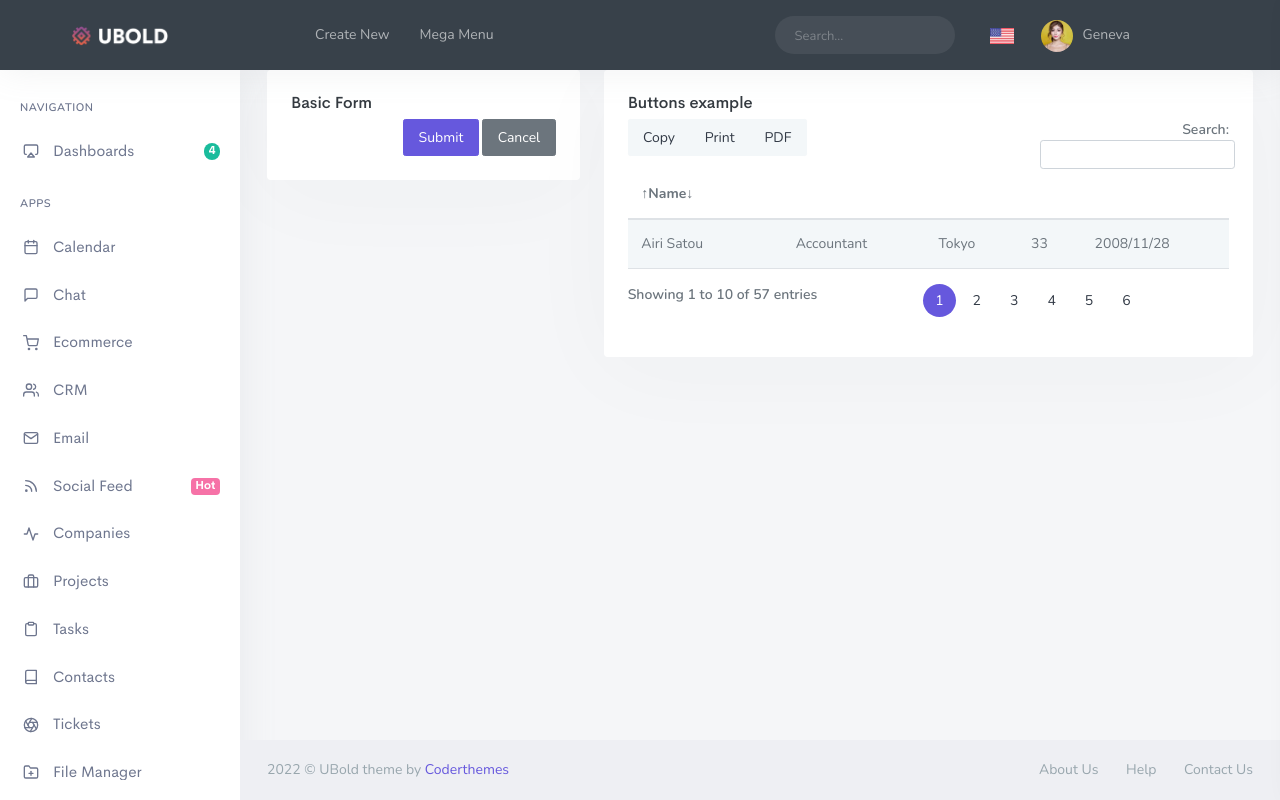
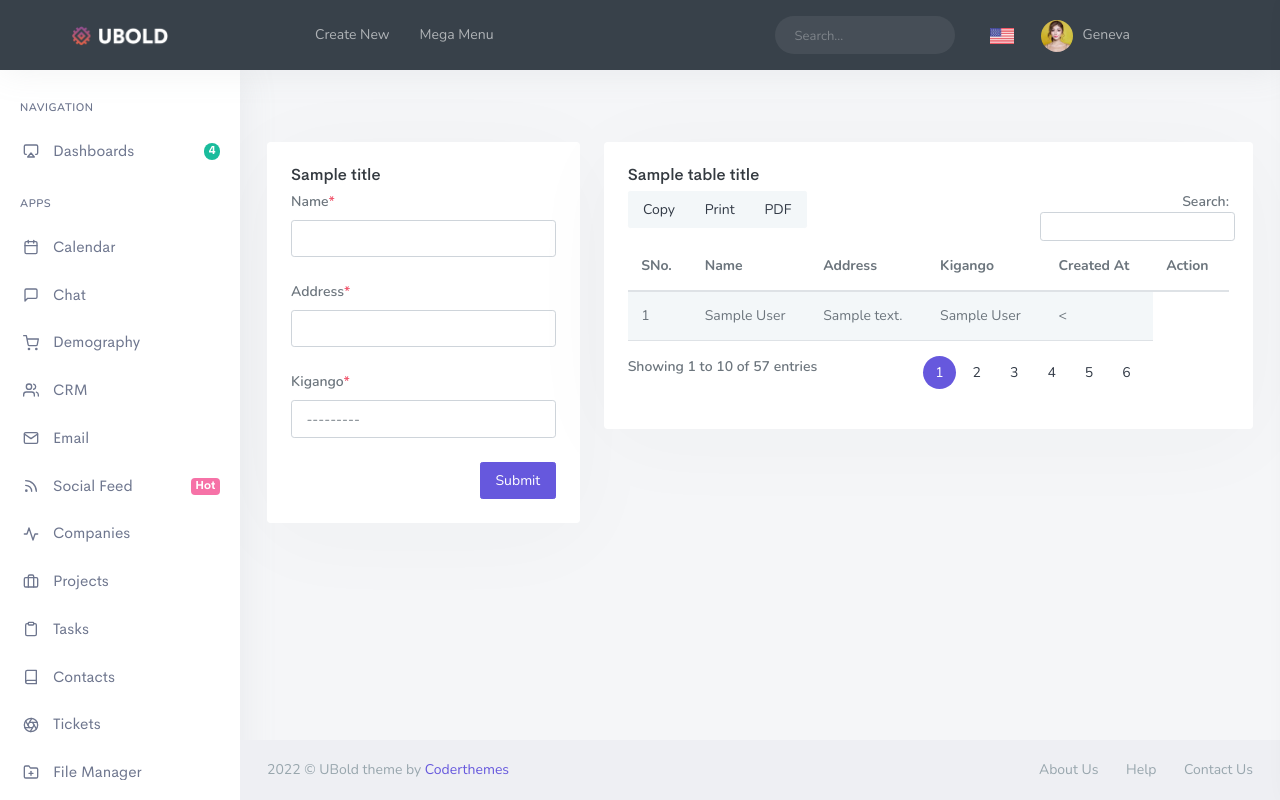
Before and after one commit to goddyjohny/gds_church, a Django app: template templates/demography/kanda/add.html in a window 1280 px wide. Run offline with Django 4.2, Linux system fonts and the light colour scheme; tables that the repository leaves empty hold one stand-in row (values such as "Sample post"); the template is opened without the code that fills it: values that come from a table or form of the project are taken from there, most other values are stand-ins (such as "Sample title", 1, 10 or a date in 2020); some libraries are stand-ins or nearby versions.

Commit message:
Kanda crud

```diff
--- a/gds_church/urls.py
+++ b/gds_church/urls.py
@@ -20,7 +20,8 @@ from django.urls import path, include
 
 urlpatterns = [
     path('admin/', admin.site.urls),
-    path('', include('dashboard.urls', namespace='dashboard'))
+    path('', include('dashboard.urls', namespace='dashboard')),
+    path('demography/', include('membership.urls'))
 ]
 if settings.DEBUG:
     urlpatterns += static(settings.MEDIA_URL,
--- a/membership/forms.py
+++ b/membership/forms.py
@@ -1,4 +1,5 @@
 from django import forms
+from .models import Kanda,Kigango
 
 
 #forms start here
@@ -6,7 +7,7 @@ from django import forms
 class KandaForm(forms.ModelForm):
     """Form definition for Kanda."""
 
-    kanda =  block_no = forms.ModelChoiceField(label="Kanda", queryset=Kanda.objects.all())
+    kigango = forms.ModelChoiceField(label="Kigango", queryset=Kigango.objects.all())
 
     class Meta:
         """Meta definition for Kandaform."""
--- a/membership/models.py
+++ b/membership/models.py
@@ -2,9 +2,24 @@ from django.db import models
 
 # Create your models here.
 
+class Parish(models.Model):
+    name = models.CharField(max_length=50)
+
+    def __str__(self) -> str:
+        return self.name
+
+
 
 class Kigango(models.Model):
     name = models.CharField(max_length=50)
+    address = models.CharField(max_length=50)
+    parish = models.ForeignKey(Parish, on_delete=models.CASCADE)
+    created_at = models.DateField(auto_now=True)
+    updated_at = models.DateField()
+
+    def __str__(self) -> str:
+        return self.name
+
 
 class Kanda(models.Model):
     name = models.CharField(max_length=50, unique=True)
--- /dev/null
+++ b/membership/urls.py
@@ -0,0 +1,8 @@
+from django.urls import path, include
+from . import views
+
+
+urlpatterns = [
+    path("add-kanda/", views.add_kanda, name="add-kanda"),
+
+]
--- a/requirements.txt
+++ b/requirements.txt
@@ -1 +1,5 @@
+asgiref==3.5.2
 Django==3.2
+django-widget-tweaks==1.4.12
+pytz==2022.1
+sqlparse==0.4.2
--- a/templates/demography/kanda/add.html
+++ b/templates/demography/kanda/add.html
@@ -6,15 +6,15 @@
 
 {% block content %}
 
-<div class="row">
+<div class="row mt-5">
 
     <div class="col-4">
 
         <div class="card">
             <div class="card-body">
-                <h4 class="header-title">Basic Form</h4>
+                <h4 class="header-title">{{title}}</h4>
 
-                <form action="#" class="parsley-examples" novalidate="">
+                <form method="post" action="#" class="parsley-examples" novalidate>
 
                     {% csrf_token %}
 
@@ -26,7 +26,7 @@
                     {% for field in form.visible_fields %}
                     <div class="mb-3">
                         <label for="{{ field.id_for_label }}" class="form-label">{{ field.label }}<span class="text-danger">*</span></label>
-                        {{ field|add_class:'form-control parsley-error' }}
+                        {{ field|add_class:'form-control' }}
                         {% for error in field.errors %}
                             <ul class="parsley-errors-list filled" id="parsley-id-27" aria-hidden="false">
                                 <li class="parsley-required">{{ error }}</li>
@@ -36,8 +36,8 @@
                     {% endfor %}
 
                     <div class="text-end">
-                        <button class="btn btn-primary waves-effect waves-light" type="submit">Submit</button>
-                        <button type="reset" class="btn btn-secondary waves-effect">Cancel</button>
+                        <button  type="submit"  class="btn btn-primary waves-effect waves-light" >Submit</button>
+
                     </div>
                 </form>
             </div>
@@ -45,7 +45,7 @@
     </div>
 
 
-    <div class="col-8">
+    <div class="col-8" id="kanda-result">
 
         {% include "demography/kanda/list.html" %}
 
--- a/templates/demography/kanda/list.html
+++ b/templates/demography/kanda/list.html
@@ -8,7 +8,7 @@
 <div class="card">
     <div class="card-body">
 
-        <h4 class="header-title">Buttons example</h4>
+        <h4 class="header-title">{{table_title}}</h4>
         <div id="datatable-buttons_wrapper" class="dataTables_wrapper dt-bootstrap5 no-footer">
             <div class="row">
                 <div class="col-sm-12 col-md-6">
@@ -33,23 +33,35 @@
                         aria-describedby="datatable-buttons_info" style="width: 1011px;">
                         <thead>
                             <tr>
-                                <th class="sorting" tabindex="0" aria-controls="datatable-buttons" rowspan="1"
-                                    colspan="1" style="width: 154.4px;"
-                                    aria-label="Name: activate to sort column ascending">Name</th>
+                                <th>SNo.</th>
+                                <th>Name</th>
+                                <th>Address</th>
+                                <th>Kigango</th>
+                                <th>Created At</th>
+                                <th>Action</th>
 
                             </tr>
                         </thead>
 
 
                         <tbody>
+
+                            {% for data in kanda  %}
+
                             <tr class="odd">
-                                <td class="dtr-control" tabindex="0">Airi Satou</td>
-                                <td style="">Accountant</td>
-                                <td class="sorting_1" style="">Tokyo</td>
-                                <td style="">33</td>
-                                <td style="">2008/11/28</td>
-                                <td style="display: none;">$162,700</td>
+                                <td>{{forloop.counter}}</td>
+                                <td>{{data.name}}</td>
+                                <td>{{data.address}}</td>
+                                <td>{{data.kigango}}</td>
+                                <td>
+                                    <<a href="" class="jsgrid-button jsgrid-edit-button" type="button"></a>
+                                </td>
+
                             </tr>
+
+                            {% endfor %}
+
+
 
                         </tbody>
                     </table>
--- a/templates/sidebar.html
+++ b/templates/sidebar.html
@@ -90,13 +90,13 @@
                 <li>
                     <a href="#sidebarEcommerce" data-bs-toggle="collapse">
                         <i data-feather="shopping-cart"></i>
-                        <span> Ecommerce </span>
+                        <span> Demography </span>
                         <span class="menu-arrow"></span>
                     </a>
                     <div class="collapse" id="sidebarEcommerce">
                         <ul class="nav-second-level">
                             <li>
-                                <a href="ecommerce-dashboard.html">Dashboard</a>
+                                <a href="{% url 'add-kanda' %}">Kanda</a>
                             </li>
                             <li>
                                 <a href="ecommerce-products.html">Products</a>
```
Also changed, not shown: membership/views.py (+76 -1 lines), templates/base.html (+7 -0 lines).
